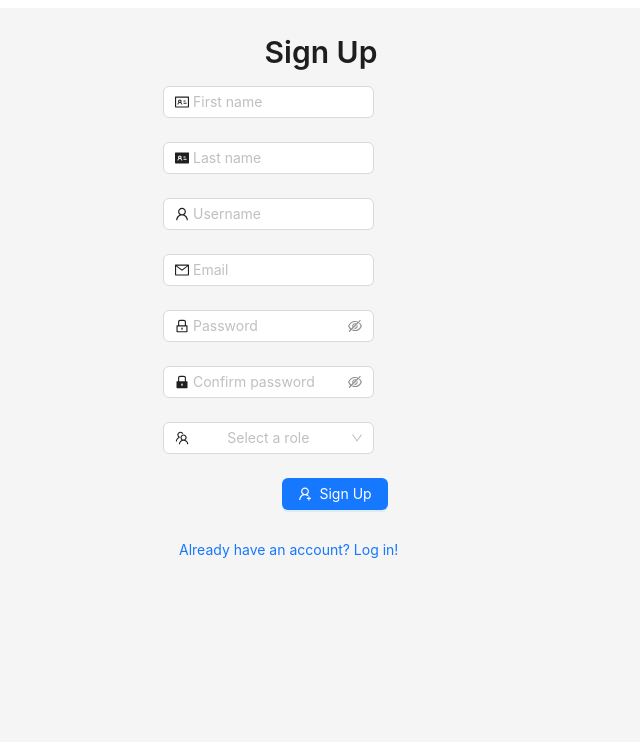
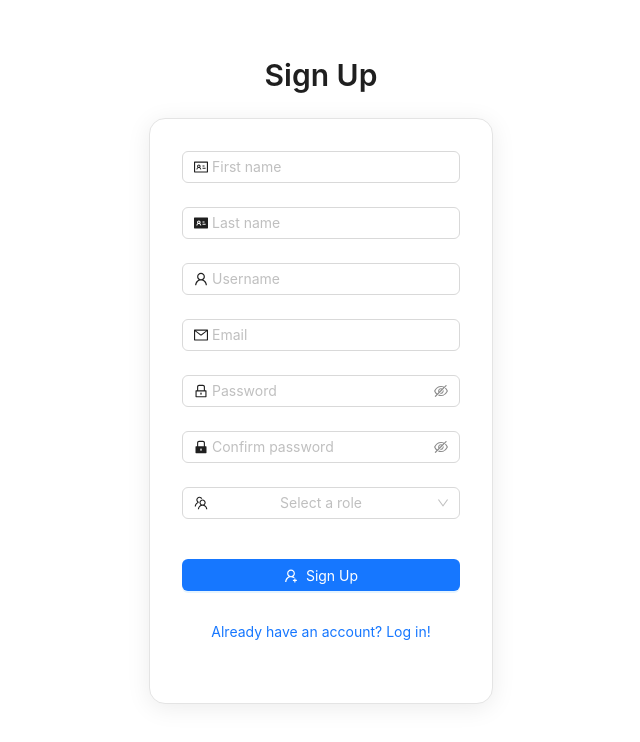
Before and after one commit to skroflin/rep-and-pay-full-stack, a React (Vite) app in the folder client-side/: page /sign-up in a window 1280 px wide. Shown: the top 742 px of the page, without its empty margins (319-959 px from the left). Built offline with nearby package versions, Linux system fonts and the light colour scheme.

Commit message:
Popravljen UI
Popravljen UI za Layout uvoz u routes.tsx (dodan minHeight i promjena boje pozadine).

```diff
--- a/client-side/package.json
+++ b/client-side/package.json
@@ -18,6 +18,7 @@
     "axios": "^1.11.0",
     "dayjs": "^1.11.13",
     "react": "^19.1.0",
+    "react-countup": "^6.5.3",
     "react-dom": "^19.1.0",
     "react-router": "^7.7.1",
     "react-toastify": "^11.0.5"
--- a/client-side/src/pages/CoachPage/component.tsx
+++ b/client-side/src/pages/CoachPage/component.tsx
@@ -23,7 +23,6 @@ export default function CoachPage() {
     const columns = [
         { title: "First name", dataIndex: "firstName", key: "firstName" },
         { title: "Last name", dataIndex: "lastName", key: "lastName" },
-        { title: "Name", dataIndex: "firstName", key: "firstName" },
         { title: "Username", dataIndex: "username", key: "username" },
         { title: "Email", dataIndex: "email", key: "email" },
         {
--- a/client-side/src/pages/SignUpPage/component.tsx
+++ b/client-side/src/pages/SignUpPage/component.tsx
@@ -6,9 +6,18 @@ import { useMutation } from "@tanstack/react-query";
 import { registerUser } from "../../utils/api";
 import { setAuthToken } from "../../utils/helper";
 import type { AxiosError } from "axios";
-import { Button, Col, Form, Input, Row, Select, Spin, Typography } from "antd";
+import { Button, Form, Input, Flex, Select, Spin, Typography } from "antd";
 import { Option } from "antd/es/mentions";
-import { IdcardFilled, IdcardOutlined, LockFilled, LockOutlined, MailOutlined, TeamOutlined, UserAddOutlined, UserOutlined } from "@ant-design/icons";
+import {
+    IdcardFilled,
+    IdcardOutlined,
+    LockFilled,
+    LockOutlined,
+    MailOutlined,
+    TeamOutlined,
+    UserAddOutlined,
+    UserOutlined
+} from "@ant-design/icons";
 
 export default function SignUp() {
     const setUser = useUserSetter()
@@ -83,69 +92,87 @@ export default function SignUp() {
     const { Title } = Typography
 
     return (
-        <Row
+        <Flex
+            vertical
             justify="center"
-            align="middle"
+            align="center"
+            style={{ minHeight: "90vh" }}
         >
-            <Col lg={6}>
-                <Title level={2}>
+            <Flex vertical align="center">
+                <Title level={2} style={{ textAlign: "center", marginBottom: 24 }}>
                     Sign Up
                 </Title>
                 <Form
                     name="basic"
-                    labelCol={{ span: 9 }}
-                    wrapperCol={{ span: 16 }}
-                    style={{ maxWidth: 400 }}
+                    labelCol={{ span: 24 }}
+                    wrapperCol={{ span: 24 }}
+                    style={{
+                        maxWidth: 400,
+                        margin: "0 auto",
+                        boxShadow: "0 4px 24px rgba(0,0,0,0.08)",
+                        borderRadius: 16,
+                        border: "1px solid #e4e4e4",
+                        padding: 32,
+                        background: "#fff",
+                        display: "flex",
+                        flexDirection: "column",
+                        alignItems: "center"
+                    }}
                     initialValues={{ remember: true }}
                     autoComplete="off"
                 >
                     <Form.Item
                         name="firstName"
                         rules={[{ required: true, message: 'Please input your first name!' }]}
+                        style={{ width: "100%" }}
                     >
                         <Input
                             placeholder="First name"
                             prefix={<IdcardOutlined />}
                             value={formData.firstName}
-                            onChange={handleChange} />
+                            onChange={handleChange}
+                        />
                     </Form.Item>
-
                     <Form.Item
                         name="lastName"
                         rules={[{ required: true, message: 'Please input your last name/surname!' }]}
+                        style={{ width: "100%" }}
                     >
                         <Input
                             placeholder="Last name"
                             prefix={<IdcardFilled />}
                             value={formData.lastName}
-                            onChange={handleChange} />
+                            onChange={handleChange}
+                        />
                     </Form.Item>
-
                     <Form.Item
                         name="username"
                         rules={[{ required: true, message: 'Please input your username!' }]}
+                        style={{ width: "100%" }}
                     >
                         <Input
                             placeholder="Username"
                             prefix={<UserOutlined />}
                             value={formData.username}
-                            onChange={handleChange} />
+                            onChange={handleChange}
+                        />
                     </Form.Item>
-
                     <Form.Item
                         name="email"
                         rules={[{ required: true, message: 'Please input your email!' }]}
+                        style={{ width: "100%" }}
                     >
                         <Input
                             placeholder="Email"
                             prefix={<MailOutlined />}
                             value={formData.email}
-                            onChange={handleChange} />
+                            onChange={handleChange}
+                        />
                     </Form.Item>
-
                     <Form.Item
                         name="password"
                         rules={[{ required: true, message: 'Please input your password!' }]}
+                        style={{ width: "100%" }}
                     >
                         <Input.Password
                             placeholder="Password"
@@ -155,10 +182,10 @@ export default function SignUp() {
                             onChange={handleChange}
                         />
                     </Form.Item>
-
                     <Form.Item
                         name="confirmPassword"
                         rules={[{ required: true, message: 'Please confirm your password!' }]}
+                        style={{ width: "100%" }}
                     >
                         <Input.Password
                             placeholder="Confirm password"
@@ -168,8 +195,7 @@ export default function SignUp() {
                             onChange={handleChange}
                         />
                     </Form.Item>
-
-                    <Form.Item name="role" rules={[{ required: true }]}>
+                    <Form.Item name="role" rules={[{ required: true }]} style={{ width: "100%" }}>
                         <Select
                             prefix={<TeamOutlined />}
                             placeholder="Select a role"
@@ -180,42 +206,44 @@ export default function SignUp() {
                             <Option value="coach">Coach</Option>
                         </Select>
                     </Form.Item>
-
-                    <Form.Item label={null}>
+                    <Form.Item label={null} style={{ width: "100%", marginTop: 16 }}>
                         <Button
                             style={{
                                 alignItems: "center",
                                 justifyContent: "center",
-                                display: "flex"
+                                display: "flex",
+                                width: "100%"
                             }}
                             type="primary"
                             htmlType="submit"
-                            onSubmit={handleSubmit}
+                            onClick={handleSubmit}
                             icon={<UserAddOutlined />}
                         >
                             Sign Up
                         </Button>
                     </Form.Item>
-
+                    <Form.Item style={{ width: "100%" }}>
                         <Button
                             style={{
                                 textAlign: "center",
                                 alignItems: "center",
                                 justifyContent: "center",
-                            display: "flex"
+                                display: "flex",
+                                width: "100%"
                             }}
                             type="link"
                             onClick={() => navigate("/log-in")}
                         >
                             Already have an account? Log in!
                         </Button>
+                    </Form.Item>
                 </Form>
                 <Spin
                     spinning={signUpUser.isPending}
                     size="large"
                     tip="Logging in..."
                 />
-            </Col>
-        </Row>
+            </Flex>
+        </Flex>
     )
 }
--- a/client-side/src/pages/UserPage/component.tsx
+++ b/client-side/src/pages/UserPage/component.tsx
@@ -37,7 +37,6 @@ export default function UserPage() {
     const columns = [
         { title: "First name", dataIndex: "firstName", key: "firstName" },
         { title: "Last name", dataIndex: "lastName", key: "lastName" },
-        { title: "Name", dataIndex: "firstName", key: "firstName" },
         { title: "Username", dataIndex: "username", key: "username" },
         { title: "Email", dataIndex: "email", key: "email" },
         {
--- a/client-side/src/routes.tsx
+++ b/client-side/src/routes.tsx
@@ -151,8 +151,10 @@ export function AllRoutes() {
     return (
         <Layout
             style={{
-                height: 900,
-                textAlign: "center"
+                minHeight: "90vh",
+                textAlign: "center",
+                borderRadius: 10,
+                backgroundColor: "white"
             }}
         >
             {isUserLoggedIn && <NavBar routes={routes} />}
--- a/client-side/src/utils/api.ts
+++ b/client-side/src/utils/api.ts
@@ -95,6 +95,7 @@ export const updateBooking = (req: BookingRequest, bookingId: string) => apiPutC
 export const deleteBooking = (bookingId: string) => apiDeleteCall(`booking/delete?id=${bookingId}`)
 export const getTrainerBookings = () => apiGetCall("booking/getTrainerBookings")
 export const updateBookingStatus = (bookingId: string, req: UpdateBookingStatusRequest) => apiPutCall<UpdateBookingStatusRequest>(`booking/updateBookingStatus?id=${bookingId}`, req)
+console.log(updateBookingStatus)
 
 //training session methods
 export const getTrainingSessions = () => apiGetCall("trainingSessions/get")
```
Also changed, not shown: client-side/src/pages/HomePage/component.tsx (+45 -8 lines), client-side/src/pages/LogInPage/component.tsx (+18 -5 lines), client-side/src/pages/NotificationsPage/BookingReviewModal.tsx (+14 -2 lines), 1 other file (tests, documents, lock files or other folders). Lines whose indentation alone changed are shown as unchanged.
